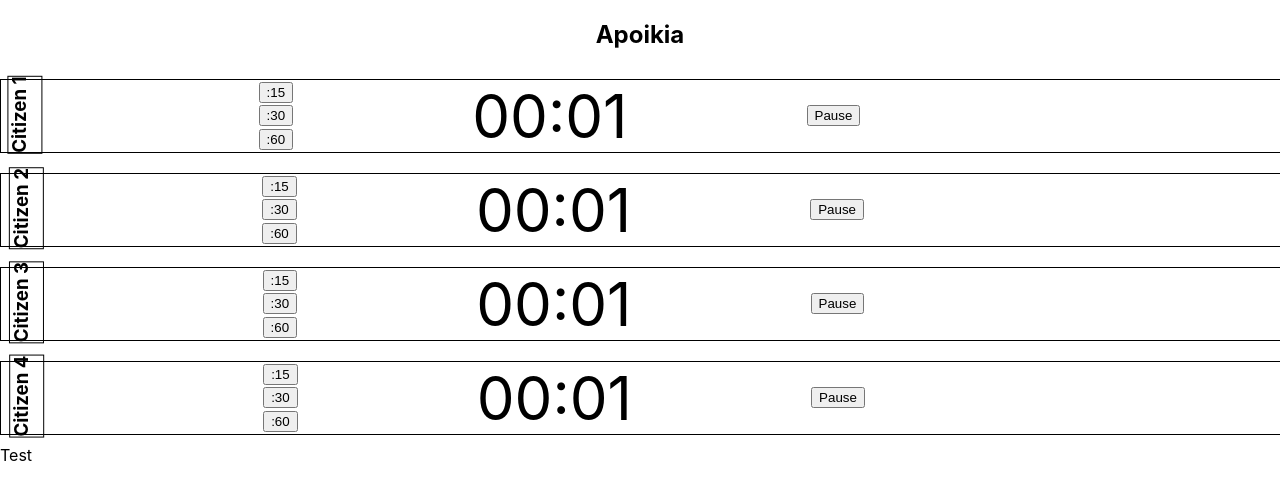
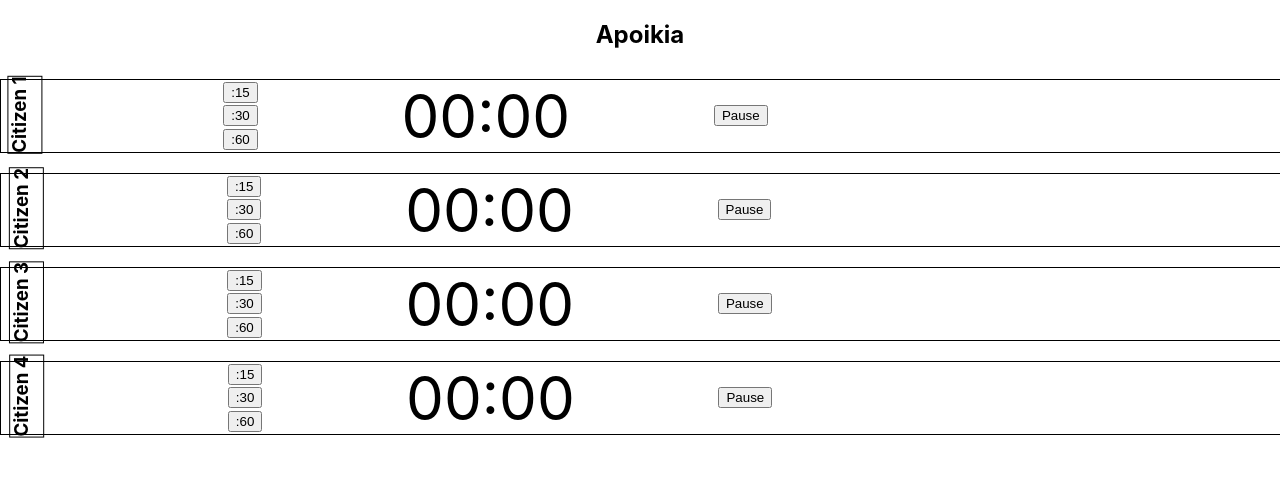
Before and after one commit to Project-Apoikia-Companion-App/companion-app-fe, a React (Create React App) app in the folder companion/: page / in a window 1280 px wide. Shown: the top 500 px of the page. Built offline with nearby package versions, Linux system fonts and the light colour scheme.

Commit message:
completed first styling pass

```diff
--- a/companion/src/App.js
+++ b/companion/src/App.js
@@ -3,13 +3,12 @@ import React, { useState } from "react";
 import Timer from "./components/Timer";
 
 function App() {
-  const time = Date.now() + 1000;
+  const time = Date.now();
   const [endTimestamp, setEndTimestamp] = useState(time);
 
   const addTime = (ms) => {
     const time = Date.now() + ms;
     setEndTimestamp(time);
-    console.log(endTimestamp);
   }
 
   return (
@@ -46,7 +45,6 @@ function App() {
         </div>
       </div>
       <div className="footer">
-        Test
       </div>
     </div>
   );
--- a/companion/src/styles/Timer.css
+++ b/companion/src/styles/Timer.css
@@ -1,11 +1,12 @@
 .timer-container {
   display: flex;
   justify-content: space-evenly;
-  width: 75%;
+  width: 65%;
 }
 
 .container {
   display: flex;
   flex-direction: column;
   justify-content: space-evenly;
+  margin: 0 10%;
 }
```
